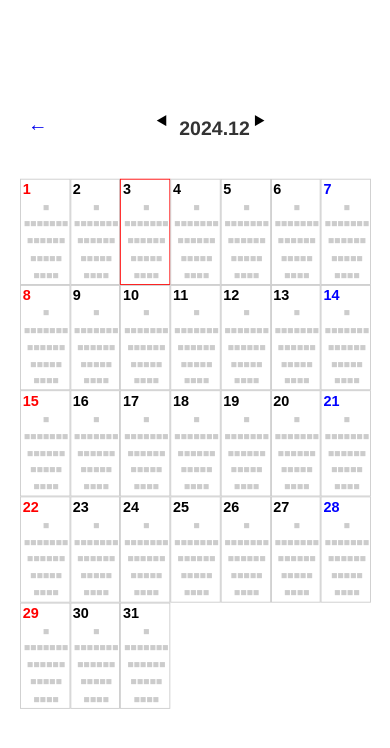
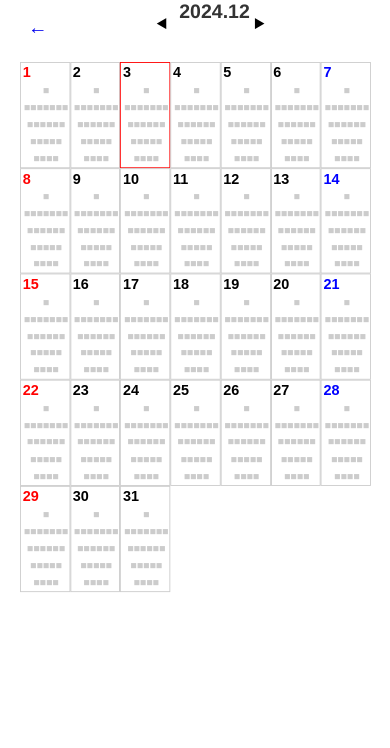
Before and after one commit to rightofthelight/test1, a plain HTML site: page index.html in a window 390 px wide. Drawn offline with Linux system fonts and the light colour scheme.

Commit message:
Update styles.css

```diff
--- a/styles.css
+++ b/styles.css
@@ -253,19 +253,13 @@ button{
 
 
 @media screen and (max-width: 478px) {
-    html{
-        margin: 0;
-        padding: 0;
-        position: relative;
-        top: 50%;
-        transform: translateY(-50%);
-    }
     body {
 
         transform-origin: top left; /* 拡大の基準を左上に設定 */
         width: 100%; /* 幅を100%に */
         height: 100%; /* 高さを100%に */
-
+        margin-top: auto;
+        margin-bottom: auto;
         overflow: hidden; /* 拡大によって発生するスクロールバーを隠す */
     }
 
```
